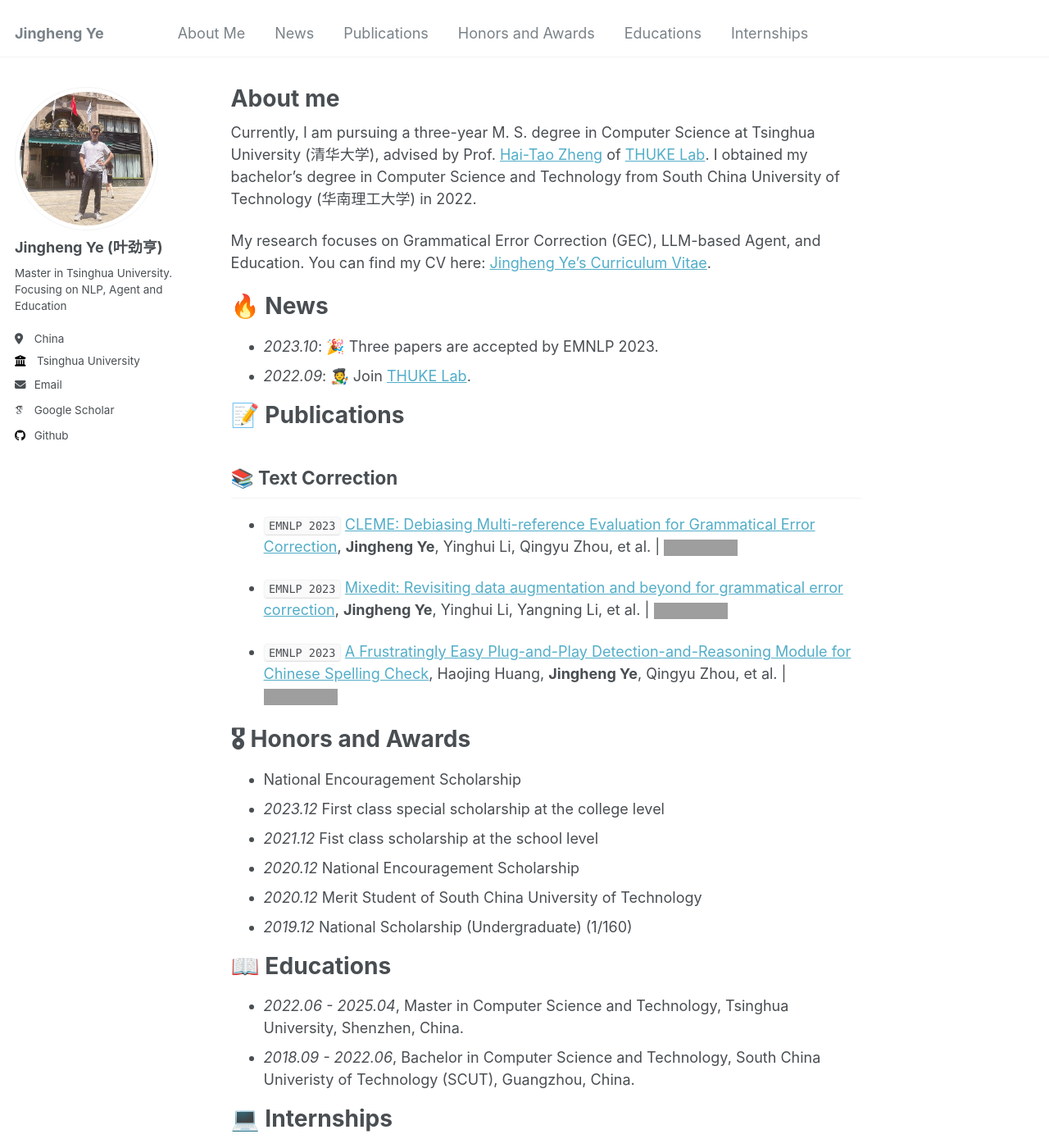
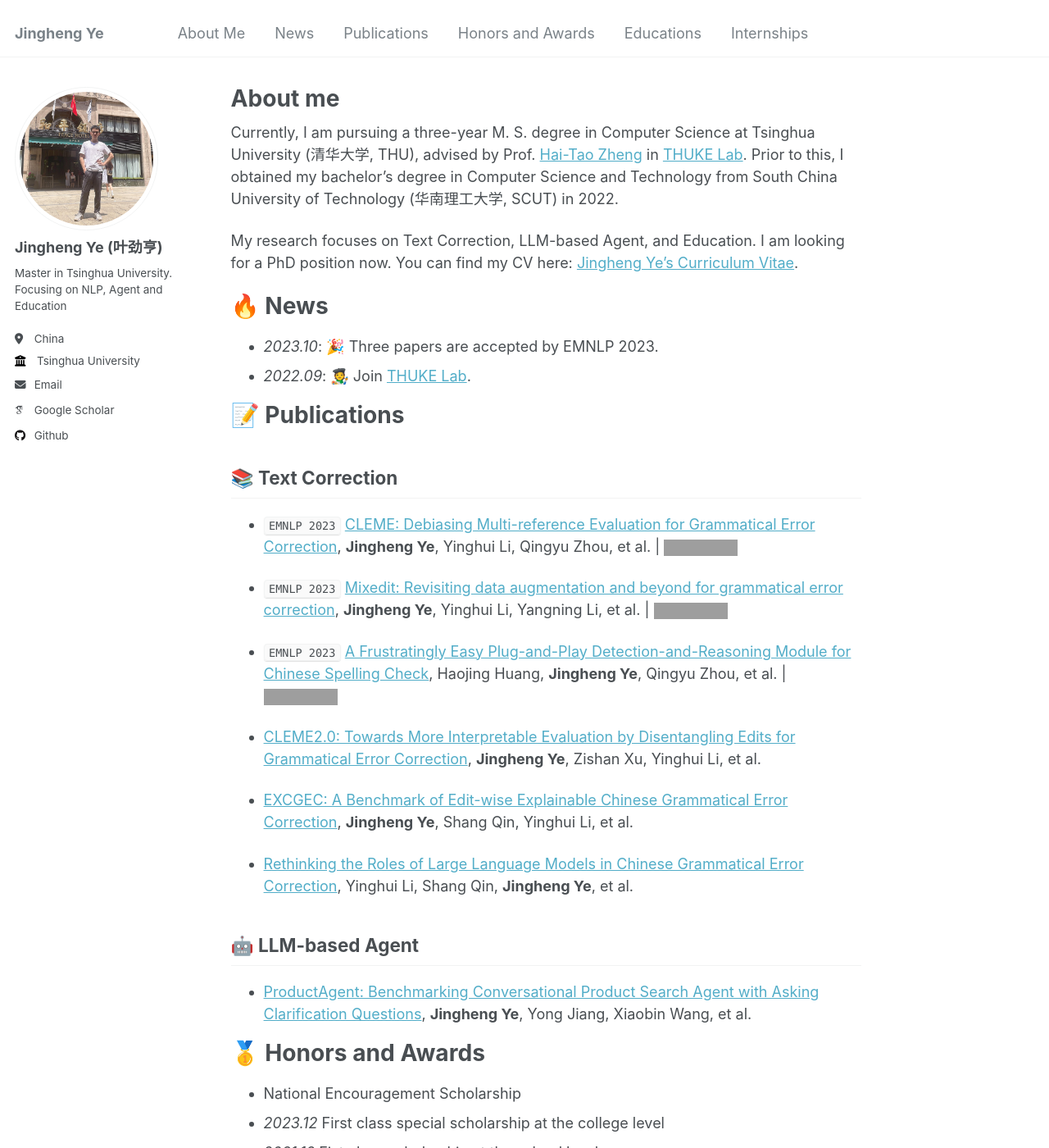
Before and after one commit to yejh123/yejh123.github.io, a Jekyll site: the page built from _pages/about.md, in a window 1280 px wide and 1400 px high. Shown: the whole window at 82% size. Built offline with Jekyll 4.4.1, drawn with Linux system fonts in a browser that asks for light colours; some web fonts are replaced; some of the changed text lies outside the part shown; grey boxes are pictures that could not be loaded.

```diff
--- a/_pages/about.md
+++ b/_pages/about.md
@@ -7,9 +7,9 @@ redirect_from:
   - /about.html
 ---
 
-Currently, I am pursuing a three-year M. S. degree in Computer Science at Tsinghua University (清华大学), advised by Prof. [Hai-Tao Zheng](https://scholar.google.com/citations?user=7VPeORoAAAAJ&hl=zh-CN) of [THUKE Lab](https://github.com/THUKElab). I obtained my bachelor's degree in Computer Science and Technology from South China University of Technology (华南理工大学) in 2022.
+Currently, I am pursuing a three-year M. S. degree in Computer Science at Tsinghua University (清华大学, THU), advised by Prof. [Hai-Tao Zheng](https://scholar.google.com/citations?user=7VPeORoAAAAJ&hl=zh-CN) in [THUKE Lab](https://github.com/THUKElab). Prior to this, I obtained my bachelor's degree in Computer Science and Technology from South China University of Technology (华南理工大学, SCUT) in 2022.
 
-My research focuses on Grammatical Error Correction (GEC), LLM-based Agent, and Education. You can find my CV here: [Jingheng Ye's Curriculum Vitae](../file/CV-Jingheng Ye-20240801.pdf).
+My research focuses on Text Correction, LLM-based Agent, and Education. I am looking for a PhD position now. You can find my CV here: [Jingheng Ye's Curriculum Vitae](../files/CV-Jingheng Ye-20240907.pdf).
 
 
 <!-- Include other info -->
--- a/_pages/includes/honers.md
+++ b/_pages/includes/honers.md
@@ -1,7 +1,13 @@
-# 🎖 Honors and Awards
+# 🥇 Honors and Awards
 - National Encouragement Scholarship
 - *2023.12* First class special scholarship at the college level
 - *2021.12* Fist class scholarship at the school level
 - *2020.12* National Encouragement Scholarship
 - *2020.12* Merit Student of South China University of Technology
 - *2019.12* National Scholarship (Undergraduate) (1/160)
+
+# 🏆 Competitions
+- *2023.08* CCL23-Eval Chinese Learner Text Correction (CLTC) Track-1, Second Prize. [Technical Report](https://aclanthology.org/2023.ccl-3.29/).
+- *2023.04* Geneva International Exhibition of Inventions, Silver Prize.
+- *2022.10* CCL22-Eval Chinese Learner Text Correction (CLTC) Task-4, First Prize. [Technical Report](https://blcuicall.org/CCL2022-CLTC/reports/track4/cltc2022-track4-rank1-ye.pdf).
+- *2021.02* The Mathematical Contest in Modeling (MCM), Meritorious Winner.
--- a/_pages/includes/pub.md
+++ b/_pages/includes/pub.md
@@ -7,3 +7,14 @@
 - ``EMNLP 2023`` [Mixedit: Revisiting data augmentation and beyond for grammatical error correction](https://aclanthology.org/2023.findings-emnlp.681/), **Jingheng Ye**, Yinghui Li, Yangning Li, et al. \| [![](https://img.shields.io/github/stars/THUKElab/MixEdit?style=social&label=Code+Stars)](https://github.com/THUKElab/MixEdit)
 
 - ``EMNLP 2023`` [A Frustratingly Easy Plug-and-Play Detection-and-Reasoning Module for Chinese Spelling Check](https://aclanthology.org/2023.findings-emnlp.771/), Haojing Huang, **Jingheng Ye**, Qingyu Zhou, et al. \| [![](https://img.shields.io/github/stars/THUKElab/DR-CSC?style=social&label=Code+Stars)](https://github.com/THUKElab/DR-CSC)
+
+- [CLEME2.0: Towards More Interpretable Evaluation by Disentangling Edits for Grammatical Error Correction](https://arxiv.org/pdf/2407.00934), **Jingheng Ye**, Zishan Xu, Yinghui Li, et al.
+
+- [EXCGEC: A Benchmark of Edit-wise Explainable Chinese Grammatical Error Correction](https://arxiv.org/pdf/2407.00924), **Jingheng Ye**, Shang Qin, Yinghui Li, et al.
+
+- [Rethinking the Roles of Large Language Models in Chinese Grammatical Error Correction](https://arxiv.org/pdf/2402.11420), Yinghui Li, Shang Qin, **Jingheng Ye**, et al.
+
+
+## 🤖 LLM-based Agent
+
+- [ProductAgent: Benchmarking Conversational Product Search Agent with Asking Clarification Questions](https://arxiv.org/pdf/2407.00942), **Jingheng Ye**, Yong Jiang, Xiaobin Wang, et al.
```
Also changed, not shown: _pages/includes/others.md (+1 -0 lines), 1 other file.
